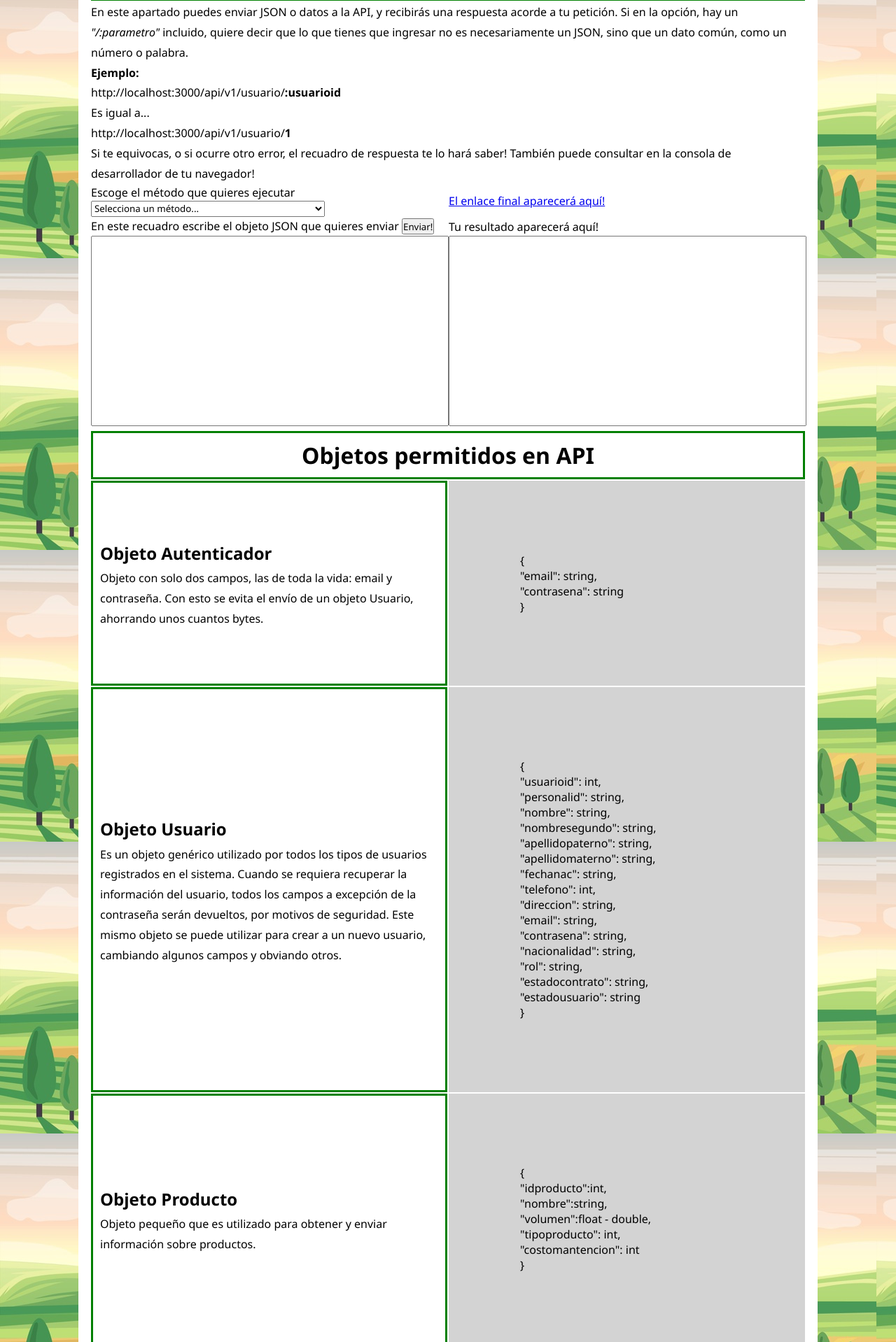
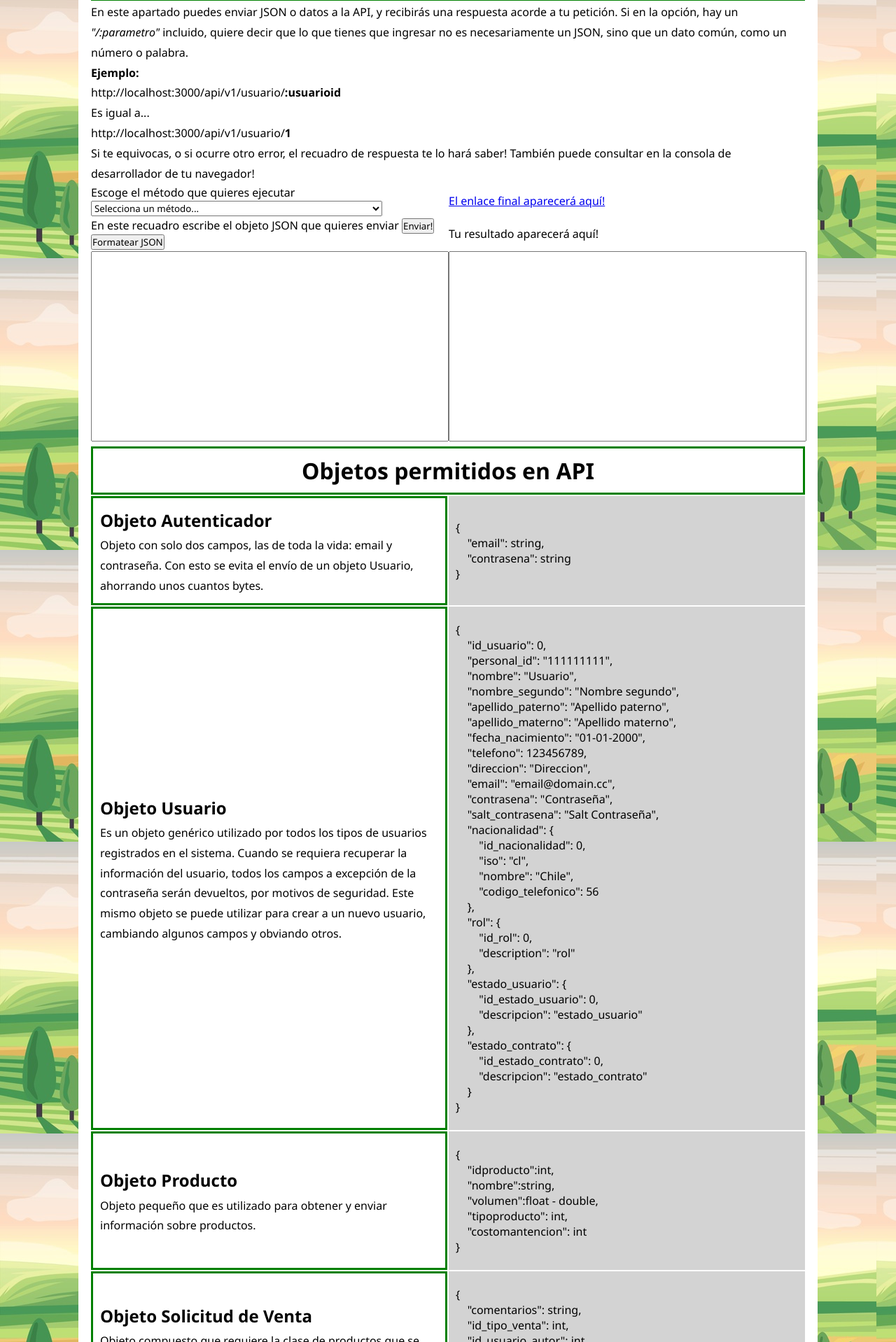
Before and after one commit to Nicolas-QuadPoint/FeriaVirtualWebAPI, a website: page views/index.html in a window 1280 px wide. Shown: the part 882-2800 px from the top of the page at 70% size. Drawn offline with Linux system fonts and the light colour scheme; files whose address does not match are found by name.

Commit message:
-corrigiendo rutas y agregando otras

```diff
--- a/routes/api.routes.js
+++ b/routes/api.routes.js
@@ -6,6 +6,7 @@ function ApiRoutes() {
     var usuarios = require('../repositories/usuario/usuario.routes')(router);
     var ventas = require('../repositories/venta/venta.routes')(router);
     var productos = require('../repositories/producto/producto.routes')(router);
+    var info = require('../repositories/info/info.routes')(router);
     return router;
 }
 
--- a/views/index.html
+++ b/views/index.html
@@ -45,6 +45,9 @@
             }
             .codigo{
                 background-color: lightgray;
+                padding-left: 10px;
+                min-width: 200px;
+                overflow-x: auto;
             }
             .white{
                 background-color: white;
@@ -60,9 +63,6 @@
                 max-width:100%;
                 max-height:100%;
             }
-            .controles{
-                min-height: 23px;
-            }
         </style>
     </head>
     <body style="background: url('img/fondo-campo.png') repeat;">
@@ -74,7 +74,7 @@
                     </th>
                 </thead>
                 <tbody>
-                    <tr class="white">
+                    <tr>
                         <td>
                             <div>
                                 <img class="imagen-titulo" src="img/logo_maipo_grande.svg"/>
@@ -125,12 +125,12 @@
                             </div>
                         </td>
                     </tr>
-                    <tr class="white">
+                    <tr>
                         <th class="center" colspan="2">
                             <h1>Banco de pruebas!</h1>
                         </th>
                     </tr>
-                    <tr class="white">
+                    <tr>
                         <td colspan="2" class="textoparrafo-s">
                             <p>
                                 En este apartado puedes enviar JSON o datos a la API, y recibirás una respuesta
@@ -155,29 +155,31 @@
                             </p>
                         </td>
                     </tr>
-                    <tr class="white">
+                    <tr>
                         <td>
                             <label>Escoge el método que quieres ejecutar</label>
-                            <select id="cmbMetodoApi" onchange="cmbMetodoApiValueChanged(this);" class="controles">
+                            <select id="cmbMetodoApi" onchange="cmbMetodoApiValueChanged(this);">
                                 <option data-httpmode="GET" value="nada">Selecciona un método...</option>
                                 <option data-httpmode="GET" value="usuarios">Obtener (GET) todos los usuarios (/usuarios)</option>
                                 <option data-httpmode="GET" data-paramquery=":idusuario" value="usuario/:idusuario">Obtener (GET) un usuario (/usuario/:idusuario)</option>
                                 <option data-httpmode="GET" value="productos">Obtener (GET) todos los productos (/productos)</option>
                                 <option data-httpmode="POST" value="auth/login">Enviar (POST) credenciales de acceso (/auth/login)</option>
+                                <option data-httpmode="POST" value="usuarios/nuevo-productor">Crear un nuevo usuario productor (/usuarios/nuevo-productor)</option>
                             </select>
                         <td>
                             <a id="lblEnlacePeticion" href="#">El enlace final aparecerá aquí!</a>
                         </td>
-                    <tr class="white">
+                    <tr>
                         <td>
                             <label>En este recuadro escribe el objeto JSON que quieres enviar</label>
-                            <button onclick="enviarSolicitud();" class="controles">Enviar!</button>
+                            <button onclick="enviarSolicitud();">Enviar!</button>
+                            <button onclick="formatearJSON();">Formatear JSON</button>
                         </td>
                         <td>
                             <label>Tu resultado aparecerá aquí!</label>
                         </td>
                     </tr>
-                    <tr class="white">
+                    <tr>
                         <td>
                             <textarea id="taPeticion" rows="15" style="width: 100%;height: max-content;resize: none;"></textarea>
                         </td>
@@ -185,12 +187,12 @@
                             <textarea id="taRespuesta" rows="15"  style="width: 100%;height: max-content;resize: none;"></textarea>
                         </td>
                     </tr>
-                    <tr class="white">
+                    <tr>
                         <th class="center" colspan="2">
                             <h1>Objetos permitidos en API</h1>
                         </th>
                     </tr>
-                    <tr class="white">
+                    <tr>
                         <td class="center textoparrafo-s">
                             <h2>Objeto Autenticador</h2>
                             <p style="max-width: inherit;">
@@ -200,16 +202,18 @@
                                 bytes.
                             </p>
                         </td>
-                        <td class="pad-10 codigo">
+                        <td class="codigo">
+<pre>
 <code>
-                                {<br/>
-                                    "email": string,<br/>
-                                    "contrasena": string<br/>
-                                }<br/>
+{
+    "email": string,
+    "contrasena": string
+}
 </code>
+</pre>
                         </td>
                     </tr>
-                    <tr class="white">
+                    <tr>
                         <td class="center textoparrafo-s">
                             <h2>Objeto Usuario</h2>
                             <p>
@@ -225,29 +229,46 @@
                                 y obviando otros.
                             </p>
                         </td>
-                        <td class="pad-10 codigo">
+                        <td class="codigo">
+<pre>
 <code>
-                                {<br/>
-                                    "usuarioid": int,<br/>
-                                    "personalid": string,<br/>
-                                    "nombre": string,<br/>
-                                    "nombresegundo": string,<br/>
-                                    "apellidopaterno": string,<br/>
-                                    "apellidomaterno": string,<br/>
-                                    "fechanac": string,<br/>
-                                    "telefono": int,<br/>
-                                    "direccion": string,<br/>
-                                    "email": string,<br/>
-                                    "contrasena": string,<br/>
-                                    "nacionalidad": string,<br/>
-                                    "rol": string,<br/>
-                                    "estadocontrato": string,<br/>
-                                    "estadousuario": string<br/>
-                                }<br/>
+{
+    "id_usuario": 0,
+    "personal_id": "111111111",
+    "nombre": "Usuario",
+    "nombre_segundo": "Nombre segundo",
+    "apellido_paterno": "Apellido paterno",
+    "apellido_materno": "Apellido materno",
+    "fecha_nacimiento": "01-01-2000",
+    "telefono": 123456789,
+    "direccion": "Direccion",
+    "email": "email@domain.cc",
+    "contrasena": "Contraseña",
+    "salt_contrasena": "Salt Contraseña",
+    "nacionalidad": {
+        "id_nacionalidad": 0,
+        "iso": "cl",
+        "nombre": "Chile",
+        "codigo_telefonico": 56
+    },
+    "rol": {
+        "id_rol": 0,
+        "description": "rol"
+    },
+    "estado_usuario": {
+        "id_estado_usuario": 0,
+        "descripcion": "estado_usuario"
+    },
+    "estado_contrato": {
+        "id_estado_contrato": 0,
+        "descripcion": "estado_contrato"
+    }
+}
 </code>
+</pre>
                         </td>
                     </tr>
-                    <tr class="white">
+                    <tr>
                         <td class="center textoparrafo-s">
                             <h2>Objeto Producto</h2>
                             <p>
@@ -256,16 +277,73 @@
 
                             </p>
                         </td>
-                        <td class="pad-10 codigo">
+                        <td class="codigo">
+<pre>
 <code>
-                                {<br/>
-                                    "idproducto":int,<br/>
-                                    "nombre":string,<br/>
-                                    "volumen":float - double,<br/>
-                                    "tipoproducto": int,<br/>
-                                    "costomantencion": int<br/>
-                                }<br/>
+{
+    "idproducto":int,
+    "nombre":string,
+    "volumen":float - double,
+    "tipoproducto": int,
+    "costomantencion": int
+}
 </code>
+</pre>
+                        </td>
+                    </tr>
+                    <tr>
+                        <td class="center textoparrafo-s">
+                            <h2>Objeto Solicitud de Venta</h2>
+                            <p>
+                                Objeto compuesto que requiere la clase de
+                                productos que se requieran comprar por parte del cliente
+                                La venta creada tendría un estado inicial que permita
+                                al administrador configurar las subastas.
+                            </p>
+                        </td>
+                        <td class="codigo">
+<pre>
+<code>
+{
+    "comentarios": string,
+    "id_tipo_venta": int,
+    "id_usuario_autor": int
+    "lista_productos": {
+        "id_producto" : int,
+        "kilos" : int
+    },
+}
+</code>
+</pre>
+                        </td>
+                    </tr>
+                    <tr>
+                        <td class="center textoparrafo-s">
+                            <h2>Objeto Venta</h2>
+                            <p>
+                                Este objeto es utiizado solamente con
+                                fines informativos. Siendo útil para
+                                saber la información clara sin la necesidad
+                                de llamar a más métodos de la API.
+                            </p>
+                        </td>
+                        <td class="codigo">
+<pre>
+<code>
+{
+    id_venta : int,
+    fecha_inicio_venta : string,
+    fecha_fin_venta : string,
+    comentarios_venta : string,
+    monto_total : int,
+    comision number : float,
+    estado_venta : int,
+    id_usuario : int,
+    usuario_autor : string,
+    tipo_venta : string
+}
+</code>
+</pre>
                         </td>
                     </tr>
                 </tbody>
@@ -332,8 +410,12 @@
                 peticion.send(taPeticion.value);
 
             }
+        }
 
+        function formatearJSON(){
 
+            var taPeticion = document.getElementById('taPeticion');
+            taPeticion.value = JSON.stringify(JSON.parse(taPeticion.value), null, 4);
 
         }
     </script>
```
Lines whose indentation alone changed are shown as unchanged.
